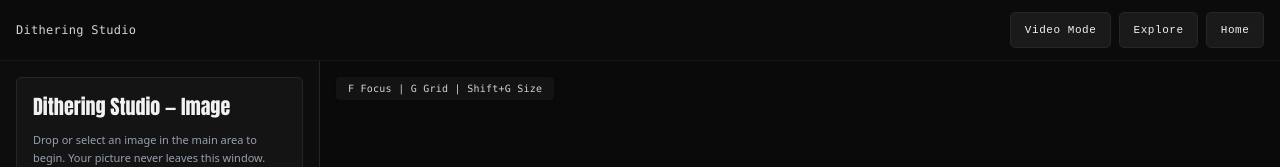
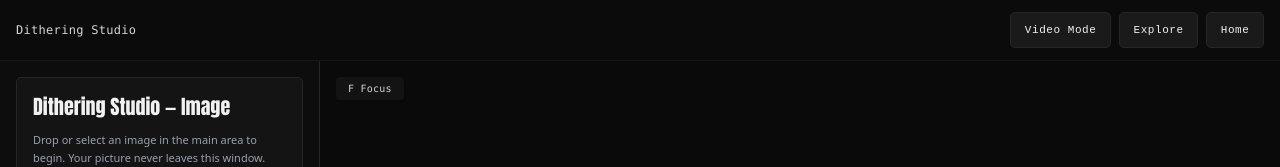
Before and after one commit to Oslonline/dithering-studio, a React (Vite) app: page /Dithering in a window 1280 px wide. Shown: the top 167 px of the page. Built offline with nearby package versions, Linux system fonts and the light colour scheme.

Commit message:
feat: enhance FocusHint and useToolKeyboardShortcuts to support mediaActive state

```diff
--- a/src/components/FocusHint.tsx
+++ b/src/components/FocusHint.tsx
@@ -1,29 +1,35 @@
-import React, { useEffect, useState } from 'react';
+import React, { useEffect, useState } from "react";
 
-interface Props { focusMode: boolean; }
+interface Props {
+  focusMode: boolean;
+  mediaActive?: boolean;
+}
 
-const FocusHint: React.FC<Props> = ({ focusMode }) => {
+const FocusHint: React.FC<Props> = ({ focusMode, mediaActive }) => {
   const [showDevice, setShowDevice] = useState(true);
-  const [style, setStyle] = useState<{left:number;top:number}>({ left: 16, top: 72 });
+  const [style, setStyle] = useState<{ left: number; top: number }>({ left: 16, top: 72 });
 
   // Determine if hint should display (avoid on small / coarse pointer devices)
   useEffect(() => {
     const evalDevice = () => {
       const belowMd = window.innerWidth < 768;
-      const coarse = matchMedia('(pointer: coarse)').matches;
+      const coarse = matchMedia("(pointer: coarse)").matches;
       setShowDevice(!(belowMd || coarse));
     };
     evalDevice();
-    window.addEventListener('resize', evalDevice);
-    return () => window.removeEventListener('resize', evalDevice);
+    window.addEventListener("resize", evalDevice);
+    return () => window.removeEventListener("resize", evalDevice);
   }, []);
 
   // Dynamic positioning relative to header/aside
   useEffect(() => {
     const calc = () => {
-      if (focusMode) { setStyle({ left: 8, top: 8 }); return; }
-      const header = document.querySelector('#tool > header');
-      const aside = document.querySelector('#tool aside');
+      if (focusMode) {
+        setStyle({ left: 8, top: 8 });
+        return;
+      }
+      const header = document.querySelector("#tool > header");
+      const aside = document.querySelector("#tool aside");
       const headerH = header ? header.getBoundingClientRect().height : 48;
       const asideW = aside ? aside.getBoundingClientRect().width : 0;
       const top = headerH + 16;
@@ -31,15 +37,16 @@ const FocusHint: React.FC<Props> = ({ focusMode }) => {
       setStyle({ left, top });
     };
     calc();
-    window.addEventListener('resize', calc);
-    return () => window.removeEventListener('resize', calc);
+    window.addEventListener("resize", calc);
+    return () => window.removeEventListener("resize", calc);
   }, [focusMode]);
 
   if (!showDevice) return null;
 
+  const text = mediaActive ? "F Focus | G Grid | Shift+G Size" : "F Focus";
   return (
-    <div className="pointer-events-none fixed z-20 rounded bg-neutral-900/70 px-3 py-1 font-mono text-[10px] tracking-wide text-gray-300 shadow transition-all duration-150" style={{ left: style.left, top: style.top }}>
-      F Focus | G Grid | Shift+G Size
+    <div className="pointer-events-none fixed z-20 rounded bg-neutral-900/70 px-3 py-1 font-mono text-[10px] tracking-wide text-gray-300 shadow transition-all duration-150" style={{ left: style.left, top: style.top }} aria-label={text}>
+      {text}
     </div>
   );
 };
--- a/src/hooks/useToolKeyboardShortcuts.ts
+++ b/src/hooks/useToolKeyboardShortcuts.ts
@@ -8,6 +8,7 @@ interface Params {
   setFocusMode: (fn: (v: boolean) => boolean | boolean) => void;
   setShowGrid: (fn: (v: boolean) => boolean | boolean) => void;
   setGridSize: (fn: (v: number) => number) => void;
+  mediaActive: boolean;
 }
 
 /**
@@ -16,20 +17,21 @@ interface Params {
  * g: toggle grid / Shift+g: cycle size
  * ArrowLeft/Right: cycle images (when >1)
  */
-export function useToolKeyboardShortcuts({ images, activeImageId, setActiveImageId, setFocusMode, setShowGrid, setGridSize }: Params) {
+export function useToolKeyboardShortcuts({ images, activeImageId, setActiveImageId, setFocusMode, setShowGrid, setGridSize, mediaActive }: Params) {
   useEffect(() => {
     const onKey = (e: KeyboardEvent) => {
       const target = e.target as HTMLElement | null;
-      const inEditable = target && (['INPUT','TEXTAREA','SELECT'].includes(target.tagName) || target.isContentEditable);
+      const inEditable = target && (['INPUT', 'TEXTAREA', 'SELECT'].includes(target.tagName) || target.isContentEditable);
       if (inEditable) return;
       if (e.key === 'f' || e.key === 'F') {
         setFocusMode((f: boolean) => !f);
         e.preventDefault();
       } else if (e.key === 'g' || e.key === 'G') {
+        if (!mediaActive) { return; }
         if (e.shiftKey) {
           setShowGrid(true as any);
           setGridSize((gs: number) => {
-            const order = [4,6,8,12,16];
+            const order = [4, 6, 8, 12, 16];
             const idx = order.indexOf(gs);
             return order[(idx + 1) % order.length];
           });
@@ -41,15 +43,15 @@ export function useToolKeyboardShortcuts({ images, activeImageId, setActiveImage
         const idx = images.findIndex(i => i.id === activeImageId);
         if (idx >= 0) {
           const dir = e.key === 'ArrowRight' ? 1 : -1;
-            const next = (idx + dir + images.length) % images.length;
-            setActiveImageId(images[next].id);
-            e.preventDefault();
+          const next = (idx + dir + images.length) % images.length;
+          setActiveImageId(images[next].id);
+          e.preventDefault();
         }
       }
     };
     window.addEventListener('keydown', onKey);
     return () => window.removeEventListener('keydown', onKey);
-  }, [images, activeImageId, setActiveImageId, setFocusMode, setShowGrid, setGridSize]);
+  }, [images, activeImageId, setActiveImageId, setFocusMode, setShowGrid, setGridSize, mediaActive]);
 }
 
 export default useToolKeyboardShortcuts;
--- a/src/pages/DitheringTool.tsx
+++ b/src/pages/DitheringTool.tsx
@@ -222,7 +222,11 @@ const DitheringTool: React.FC = () => {
     perf.reset();
   }, [activeImageId]);
 
-  useToolKeyboardShortcuts({ images, activeImageId, setActiveImageId, setFocusMode: (fn: any) => setFocusMode(fn), setShowGrid: (fn: any) => setShowGrid(fn), setGridSize });
+  useToolKeyboardShortcuts({ images, activeImageId, setActiveImageId, setFocusMode: (fn: any) => setFocusMode(fn), setShowGrid: (fn: any) => setShowGrid(fn), setGridSize, mediaActive });
+
+  if (!mediaActive && showGrid) {
+    setShowGrid(false);
+  }
 
   const addImages = (items: { url: string; name?: string; file?: File }[]) => {
     setImages((prev: UploadedImage[]) => {
@@ -632,7 +636,7 @@ const DitheringTool: React.FC = () => {
           recordingMimeType={recordingMimeRef.current}
           setRecordedBlobUrl={setRecordedBlobUrl}
         />
-        <FocusHint focusMode={focusMode} />
+        <FocusHint focusMode={focusMode} mediaActive={mediaActive} />
         <PerformanceOverlay hasImage={!!image || !!videoItem} originalBytes={image ? images.find((i) => i.id === activeImageId)?.size || null : null} processedBytes={processedSizeBytes} />
       </div>
     </>
```
